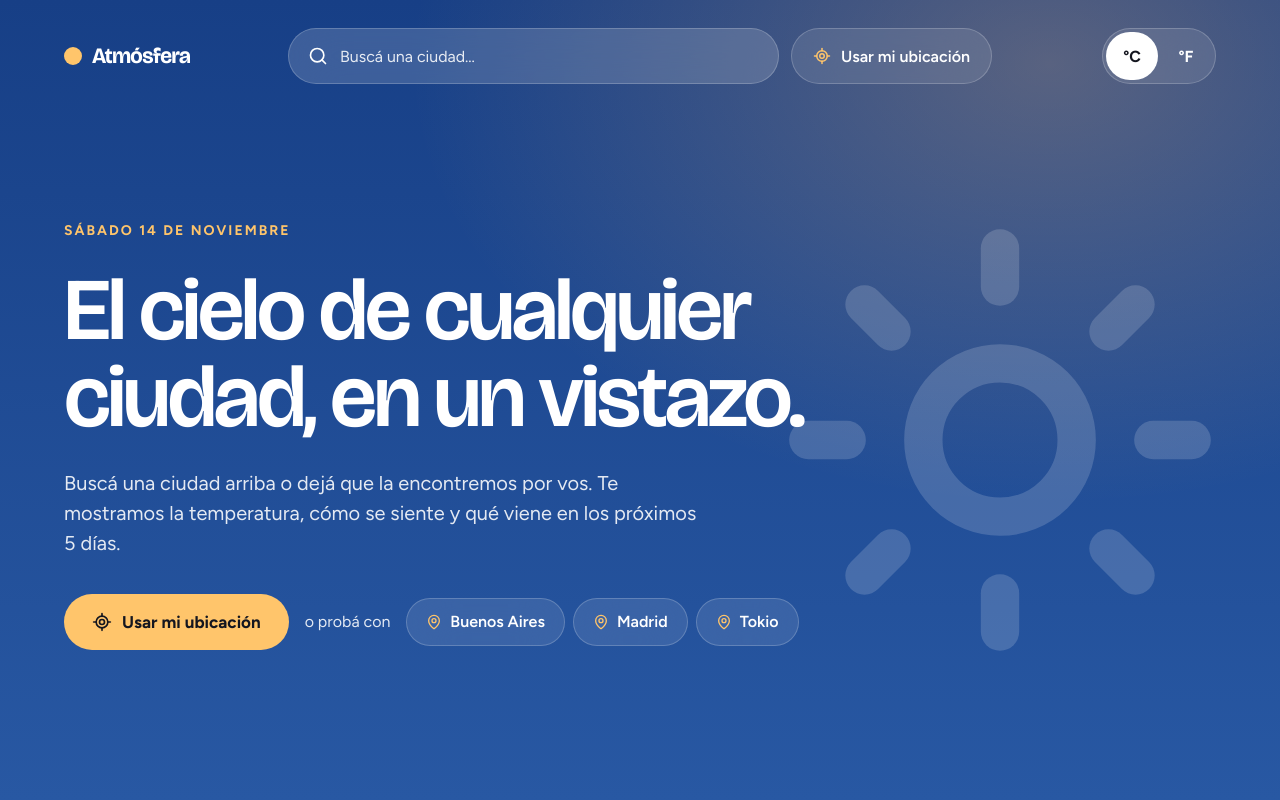
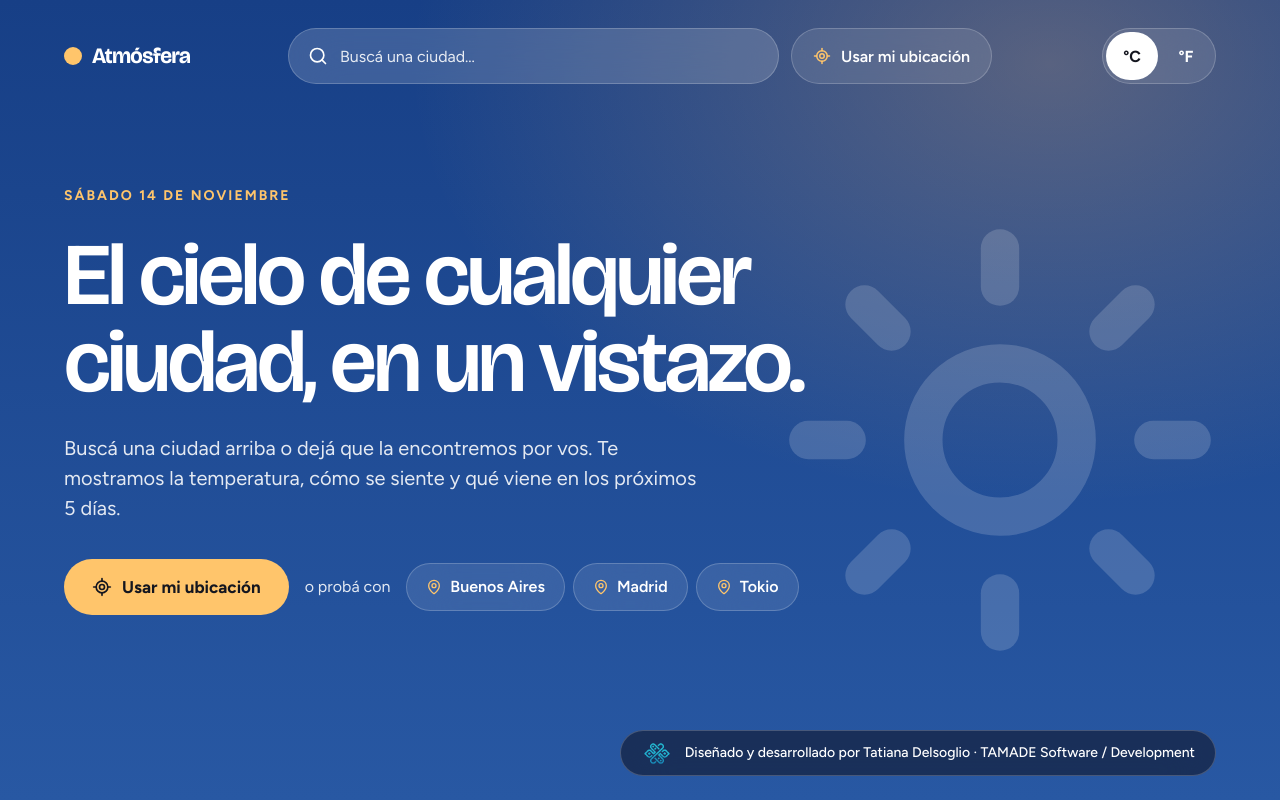
Before and after one commit to tatianadelsoglio/climaweb, a Next.js app: page / in a window 1280 px wide. Built offline with nearby package versions, Linux system fonts and the light colour scheme.

Commit message:
feat: firma del autor

```diff
--- a/src/app/globals.css
+++ b/src/app/globals.css
@@ -20,6 +20,10 @@
   --color-panel-warning: #8A4B00;
   --color-danger: #FFB4A8;
   --color-skeleton: #FFFFFF24;
+  /* Firma del autor: #12172A al 60 % (vidrio) y el mismo color sólido de respaldo. */
+  --color-firma-vidrio: #12172A99;
+  --color-firma-solido: #12172A;
+  --blur-firma: 24px;
   --color-fg: #FFFFFF;
   --color-fg-muted: #FFFFFFE0;
 
@@ -215,6 +219,26 @@
   }
 }
 
+/*
+ * Chip de la firma del autor: vidrio oscuro (fondo al 60 % + blur + borde
+ * --color-glass-line). Sin backdrop-filter, o con prefers-reduced-transparency,
+ * el fondo pasa a sólido para no perder contraste.
+ */
+@utility vidrio-firma {
+  background-color: var(--color-firma-solido);
+  border: 1px solid var(--color-glass-line);
+
+  @supports (backdrop-filter: blur(1px)) {
+    background-color: var(--color-firma-vidrio);
+    backdrop-filter: blur(var(--blur-firma));
+  }
+
+  @media (prefers-reduced-transparency: reduce) {
+    backdrop-filter: none;
+    background-color: var(--color-firma-solido);
+  }
+}
+
 @media (prefers-reduced-motion: reduce) {
   *,
   *::before,
--- a/src/components/AppClima.tsx
+++ b/src/components/AppClima.tsx
@@ -4,6 +4,7 @@ import { useCallback, useEffect, useRef, useState } from "react";
 import AnuncioEstado from "@/components/AnuncioEstado";
 import CampoBusqueda from "@/components/CampoBusqueda";
 import AlertaUbicacion from "@/components/AlertaUbicacion";
+import Firma from "@/components/Firma";
 import Encabezado from "@/components/Encabezado";
 import PantallaCargando from "@/components/PantallaCargando";
 import PantallaError from "@/components/PantallaError";
@@ -184,6 +185,8 @@ export default function AppClima() {
         )}
       </main>
 
+      <Firma />
+
       <AnuncioEstado resultado={resultado} unidad={unidad} estadoUbicacion={ubicacion.estado} />
     </div>
   );
--- /dev/null
+++ b/src/components/Firma.tsx
@@ -0,0 +1,45 @@
+import Image from "next/image";
+
+const URL_GITHUB = "https://github.com/tatianadelsoglio";
+
+/**
+ * Firma del autor: chip de vidrio oscuro (utilidad `vidrio-firma` en
+ * globals.css) con el ícono de TAMADE y un link al GitHub.
+ *
+ * Contraste (WCAG 2.1 AA) medido sobre los 8 cielos, con el fondo al 60 %
+ * compuesto sobre el peor punto del degradado: texto blanco ≥ 12,8:1 (AA pide
+ * 4,5:1) e ícono a color ≥ 3,4:1 en su tono más oscuro (AA pide 3:1 para
+ * gráficos). Con transparencia reducida o sin blur el fondo es sólido (#12172A):
+ * texto 17,8:1 e ícono 4,8:1.
+ *
+ * Si el ícono a color dejara de contrastar (por ejemplo, con un cielo nuevo más
+ * claro), se cambia a la versión blanca: reemplazar `src` por
+ * "/brand/tamade-icon-white.png". Está en public/brand/ y tiene el mismo tamaño.
+ */
+const ICONO = "/brand/tamade-icon.png";
+
+/**
+ * Va al final de la página, en el flujo (no fija): abajo a la derecha en
+ * desktop y centrada en mobile, sin tapar contenido.
+ */
+export default function Firma() {
+  return (
+    <footer className="flex justify-center px-xl pt-xl pb-xl lg:justify-end lg:px-gutter lg:pt-0 lg:pb-2xl">
+      <a
+        href={URL_GITHUB}
+        target="_blank"
+        rel="noopener noreferrer"
+        className="vidrio-firma flex max-w-full items-center gap-md rounded-xl px-lg py-sm text-fg lg:rounded-pill lg:px-xl"
+      >
+        {/* Decorativo: el nombre de la marca ya está en el texto. */}
+        <Image src={ICONO} alt="" width={32} height={28} className="h-7 w-8 shrink-0" />
+        <span className="text-micro leading-snug font-medium lg:text-caption">
+          <span>Diseñado y desarrollado por Tatiana Delsoglio</span>
+          <span className="sr-only lg:not-sr-only"> · </span>
+          <span className="block lg:inline">TAMADE Software / Development</span>
+          <span className="sr-only"> (se abre en otra pestaña)</span>
+        </span>
+      </a>
+    </footer>
+  );
+}
```
Also changed, not shown: public/brand/tamade-icon-white.png (added), public/brand/tamade-icon.png (added).
